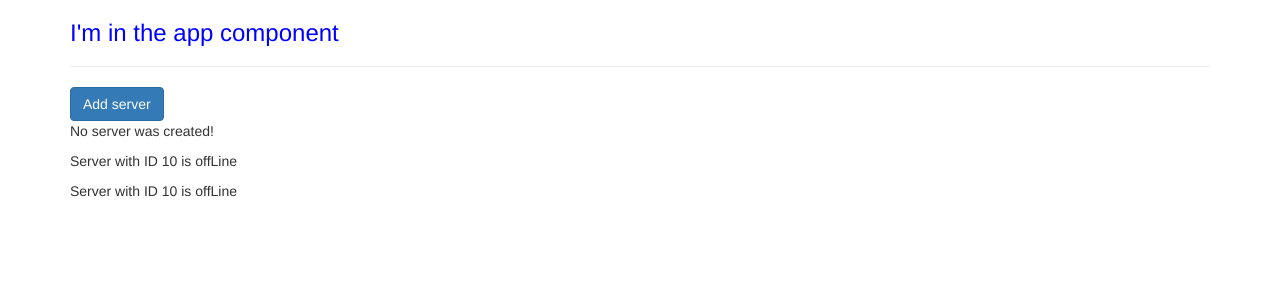
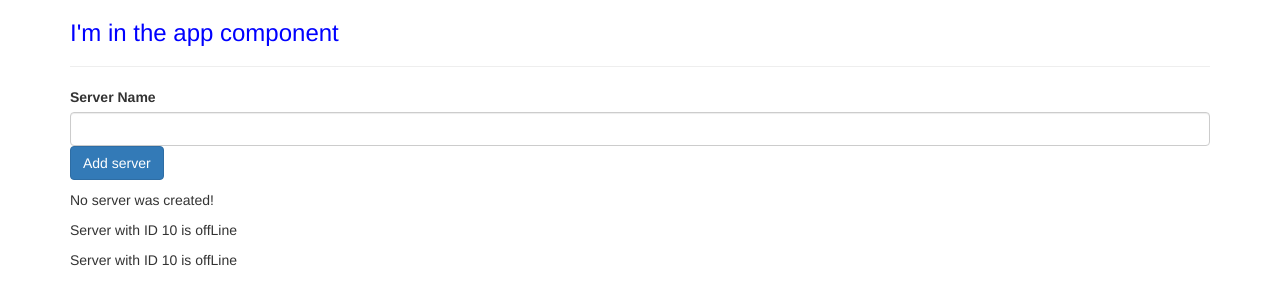
Before and after one commit to ncodena/development-App, an Angular app: page / in a window 1280 px wide. Shown: the top 304 px of the page. Built offline with nearby package versions, Linux system fonts and the light colour scheme.

Commit message:
me: 7392ms

```diff
--- a/src/app/servers/servers.component.html
+++ b/src/app/servers/servers.component.html
@@ -1,6 +1,9 @@
+<label for="">Server Name</label>
+<input type="text" class="form-control" (input)="onUpdateServerName($event)">
 <button class="btn btn-primary" [disabled] ="!allowNewServer" (click)="onCreateServer()">
     Add server
 </button>
+<p>{{ serverName }}</p>
 
 <!-- <p [innerText]="allowNewServer"></p> -->
 <p>{{serverCreationStatus}}</p>
--- a/src/app/servers/servers.component.ts
+++ b/src/app/servers/servers.component.ts
@@ -11,6 +11,8 @@ export class ServersComponent implements OnInit {
 
   serverCreationStatus = 'No server was created!';
 
+  serverName = '';
+
   constructor() {
     setTimeout(() => {
       this.allowNewServer = true
@@ -22,7 +24,10 @@ export class ServersComponent implements OnInit {
 
   onCreateServer() {
     this.serverCreationStatus ='Server was created!';
+  }
 
+  onUpdateServerName(event: Event) {
+    this.serverName = (<HTMLInputElement>event.target).value;
 
   }
 
```
